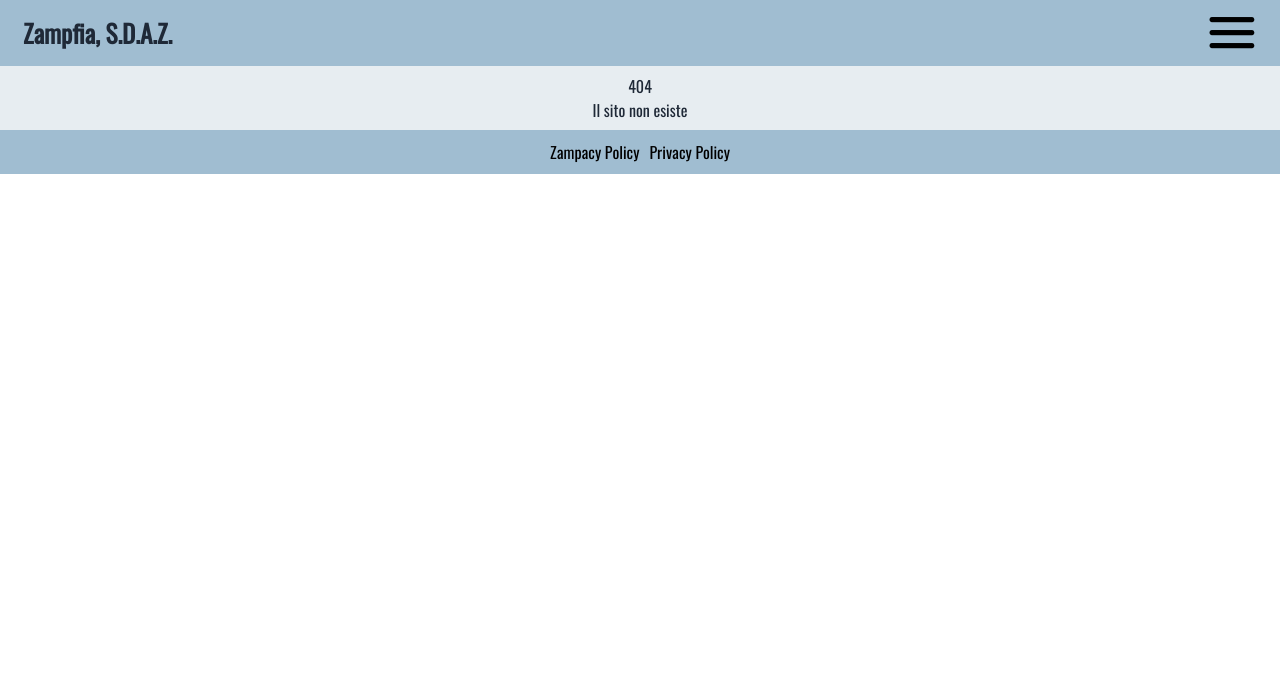
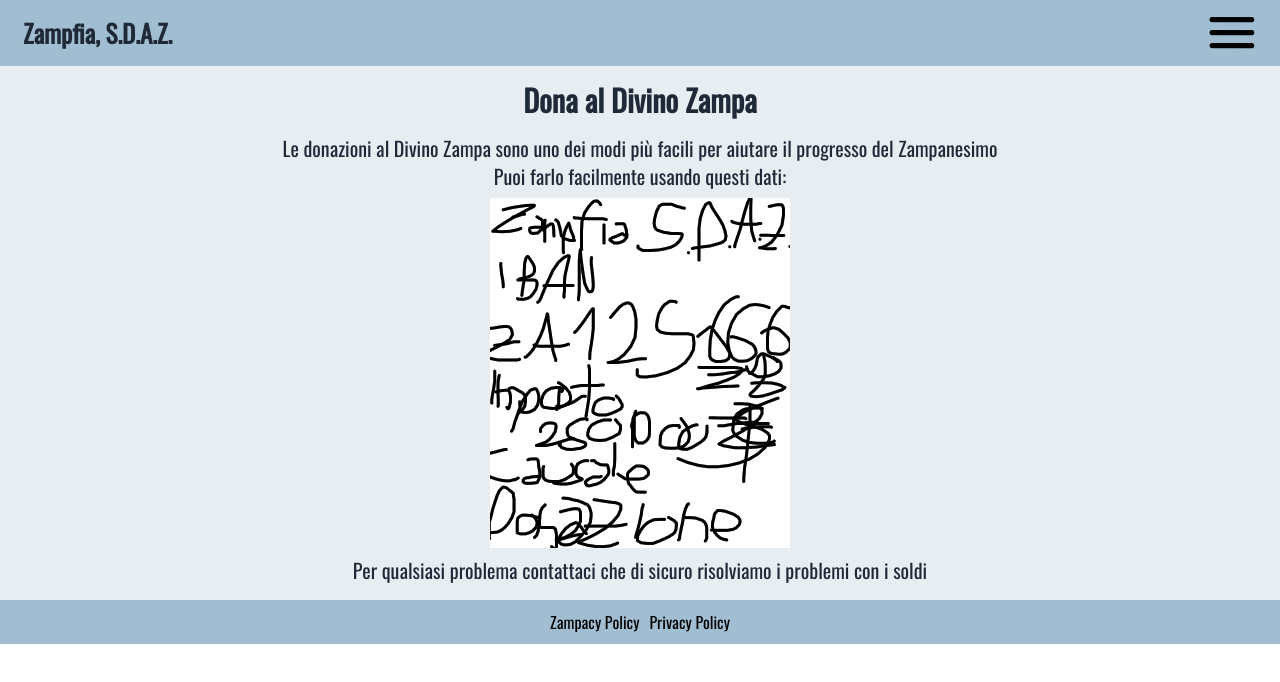
Before and after one commit to zampfia/zampfia.github.io, a Next.js app: page /charity in a window 1280 px wide. Before the commit this address had no page. Shown: the top 682 px of the page. Built offline with nearby package versions, Linux system fonts and the light colour scheme.

Commit message:
Added charity page

```diff
--- /dev/null
+++ b/app/charity/page.tsx
@@ -0,0 +1,28 @@
+import Image from "next/image";
+
+export default function Charity() {
+    return (
+        <div className="flex flex-col">
+            <text className="label justify-center text-center text-3xl font-extrabold">
+                Dona al Divino Zampa
+            </text>
+            <text className="label justify-center text-center text-xl">
+                Le donazioni al Divino Zampa sono uno dei modi più facili per
+                aiutare il progresso del Zampanesimo
+                <br />
+                Puoi farlo facilmente usando questi dati:
+            </text>
+            <Image
+                src="/photos/bank.png"
+                alt="Dati Bancari"
+                className="self-center"
+                width="300"
+                height="350"
+            />
+            <text className="label justify-center text-center text-xl">
+                Per qualsiasi problema contattaci che di sicuro risolviamo i
+                problemi con i soldi
+            </text>
+        </div>
+    );
+}
```
Also changed, not shown: public/photos/bank.png (added).
